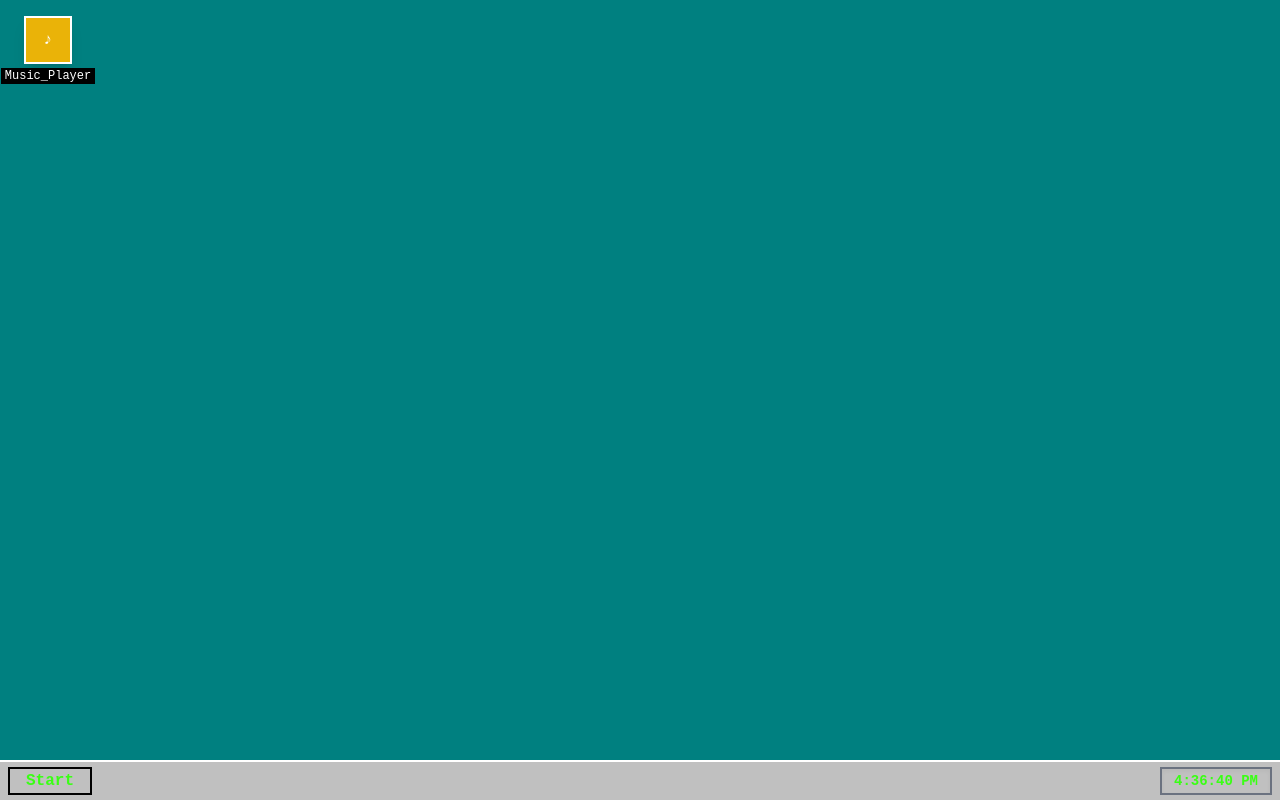
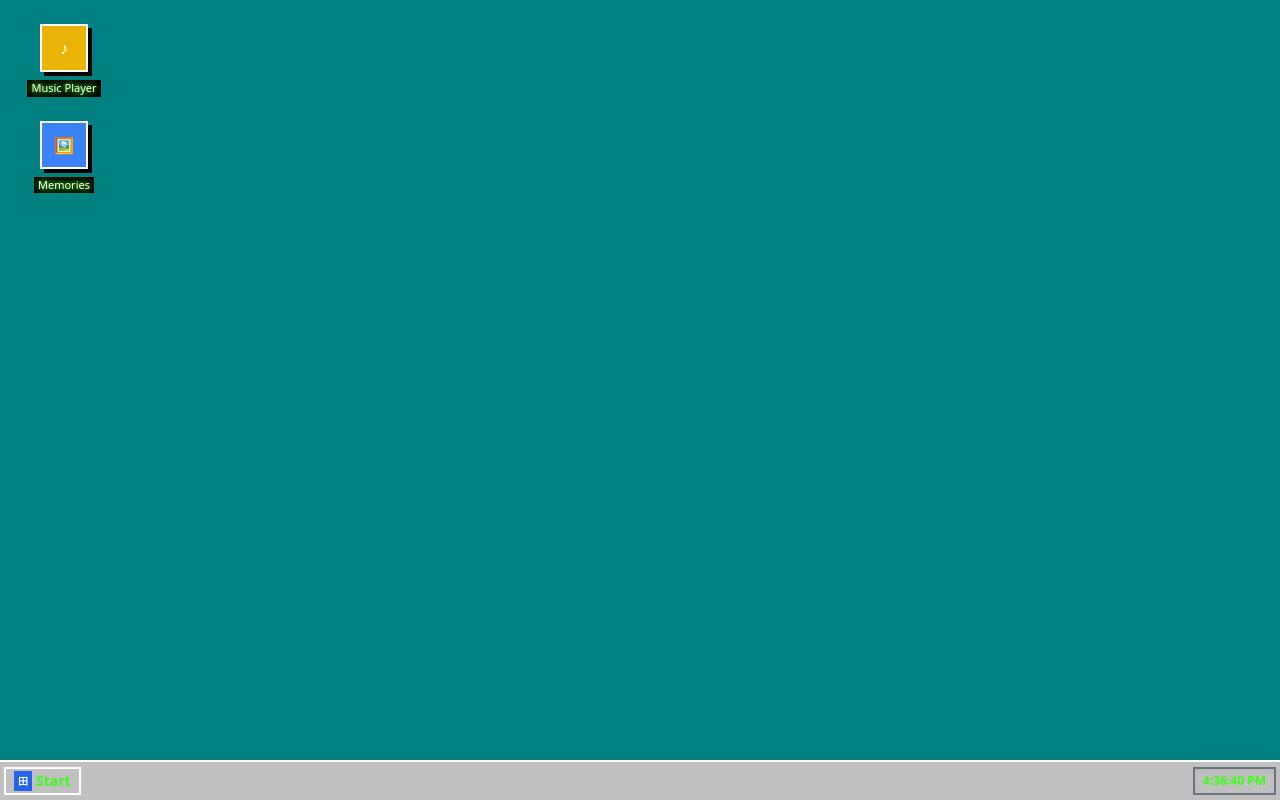
Before and after one commit to alkorgli-B/Senku-Time-Machine, a Next.js app: page / in a window 1280 px wide. Built offline with nearby package versions, Linux system fonts and the light colour scheme.

Commit message:
Update Desktop.js

```diff
--- a/components/Desktop.js
+++ b/components/Desktop.js
@@ -1,43 +1,62 @@
-import React, { useState } from 'react';
+import React, { useState, useEffect } from 'react';
 import MusicPlayer from './MusicPlayer';
+import Gallery from './Gallery';
 
 const Desktop = () => {
-  const [time, setTime] = useState(new Date().toLocaleTimeString());
+  const [time, setTime] = useState('');
   const [isMusicOpen, setIsMusicOpen] = useState(false);
+  const [isGalleryOpen, setIsGalleryOpen] = useState(false);
+  const [isStartOpen, setIsStartOpen] = useState(false);
 
-  // تحديث الوقت
-  React.useEffect(() => {
+  useEffect(() => {
+    setTime(new Date().toLocaleTimeString());
     const timer = setInterval(() => setTime(new Date().toLocaleTimeString()), 1000);
     return () => clearInterval(timer);
   }, []);
 
   return (
-    <div className="h-screen w-full relative bg-[#008080] overflow-hidden">
+    <div className="h-screen w-full relative bg-[#008080] overflow-hidden font-sans">
 
-      {/* Icons */}
-      <div className="grid grid-cols-1 gap-8 w-24 p-4 text-center">
-        <div
-          onDoubleClick={() => setIsMusicOpen(true)}
-          onTouchEnd={() => setIsMusicOpen(true)} // للجوال
-          className="cursor-pointer group flex flex-col items-center"
-        >
-          <div className="w-12 h-12 bg-yellow-500 border-2 border-white flex items-center justify-center text-white font-bold shadow-lg">
-            ♪
-          </div>
-          <span className="text-xs bg-black text-white mt-1 px-1">Music_Player</span>
+      {/* Desktop Icons */}
+      <div className="flex flex-col gap-6 p-6 w-max">
+        <div onDoubleClick={() => setIsMusicOpen(true)} onTouchEnd={() => setIsMusicOpen(true)} className="flex flex-col items-center w-20 cursor-pointer group">
+          <div className="w-12 h-12 bg-yellow-500 border-2 border-white flex items-center justify-center text-white font-bold shadow-[4px_4px_0px_rgba(0,0,0,1)] group-active:translate-x-[2px] group-active:translate-y-[2px] group-active:shadow-none">♪</div>
+          <span className="text-[11px] bg-black text-white mt-2 px-1 text-center neon-text">Music Player</span>
+        </div>
+
+        <div onDoubleClick={() => setIsGalleryOpen(true)} onTouchEnd={() => setIsGalleryOpen(true)} className="flex flex-col items-center w-20 cursor-pointer group">
+          <div className="w-12 h-12 bg-blue-500 border-2 border-white flex items-center justify-center text-white font-bold shadow-[4px_4px_0px_rgba(0,0,0,1)] group-active:translate-x-[2px] group-active:translate-y-[2px] group-active:shadow-none">🖼️</div>
+          <span className="text-[11px] bg-black text-white mt-2 px-1 text-center neon-text">Memories</span>
         </div>
       </div>
 
-      {/* Render Music Window */}
+      {/* Windows */}
       <MusicPlayer isOpen={isMusicOpen} onClose={() => setIsMusicOpen(false)} />
+      <Gallery isOpen={isGalleryOpen} onClose={() => setIsGalleryOpen(false)} />
+
+      {/* Start Menu Popup */}
+      {isStartOpen && (
+        <div className="absolute bottom-10 left-0 w-48 bg-retro-gray border-2 border-white shadow-2xl z-[60] border-t-white border-l-white border-b-gray-800 border-r-gray-800">
+           <div className="bg-blue-800 p-2 text-white font-bold -rotate-90 absolute left-[-35px] bottom-16 w-32 text-center text-xs">SENKU 2026</div>
+           <div className="ml-8">
+              <div className="p-2 hover:bg-blue-700 hover:text-white cursor-pointer text-sm border-b border-gray-400">Programs</div>
+              <div className="p-2 hover:bg-blue-700 hover:text-white cursor-pointer text-sm border-b border-gray-400">Settings</div>
+              <div className="p-2 hover:bg-blue-700 hover:text-white cursor-pointer text-sm">Shut Down...</div>
+           </div>
+        </div>
+      )}
 
       {/* Taskbar */}
-      <div className="absolute bottom-0 left-0 w-full h-10 bg-[#c0c0c0] border-t-2 border-white flex items-center justify-between px-2 z-50">
-        <button className="bg-[#c0c0c0] px-4 h-7 border-b-2 border-r-2 border-black border-t-2 border-l-2 font-bold active:border-none">
-          Start
+      <div className="absolute bottom-0 left-0 w-full h-10 bg-retro-gray border-t-2 border-white flex items-center justify-between px-1 z-50">
+        <button
+          onClick={() => setIsStartOpen(!isStartOpen)}
+          className={`flex items-center gap-1 px-2 h-7 border-2 font-bold text-sm ${isStartOpen ? 'border-inset border-gray-800 bg-gray-400' : 'border-outset border-white bg-retro-gray'}`}
+        >
+          <span className="bg-blue-600 text-white px-1 text-[10px]">田</span> Start
         </button>
-        <div className="border-2 border-gray-500 bg-[#c0c0c0] px-3 h-7 flex items-center text-sm font-bold shadow-inner">
-          {time}
+
+        <div className="flex items-center gap-2 border-2 border-gray-500 px-2 h-7 shadow-inner bg-retro-gray">
+           <span className="text-xs font-bold">{time}</span>
         </div>
       </div>
     </div>
```
